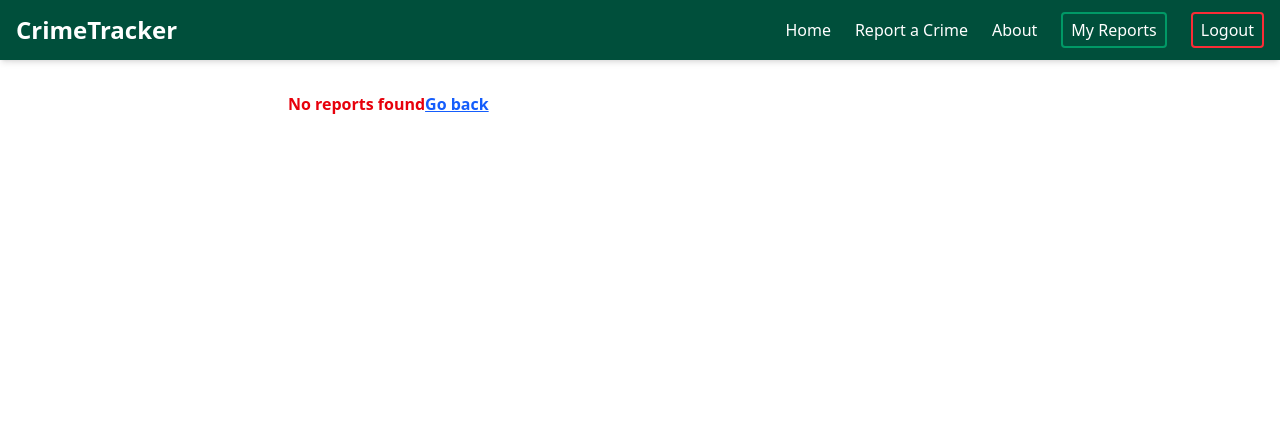
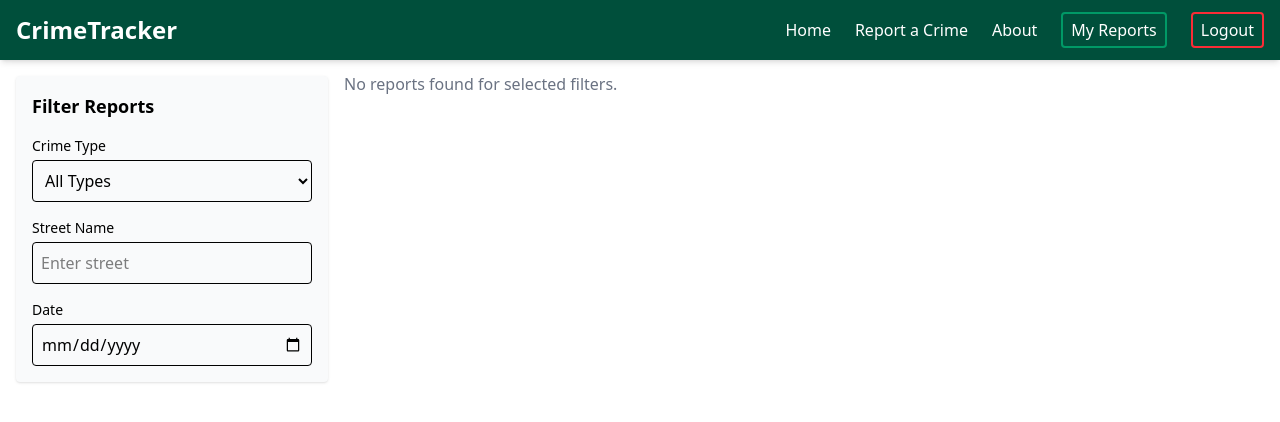
Before and after one commit to MdFahim85/Crime-Tracker, a React (Vite) app: page /my-reports in a window 1280 px wide. Shown: the top 422 px of the page. Built offline with nearby package versions, Linux system fonts and the light colour scheme.

Commit message:
Filter feature has been added

```diff
--- a/src/components/ReportForm.jsx
+++ b/src/components/ReportForm.jsx
@@ -14,6 +14,7 @@ function ReportForm({
 }) {
   const dispatch = useDispatch();
   const [crimeType, setCrimeType] = useState("");
+  const [date, setDate] = useState("");
   const crimeTypes = [
     "Theft",
     "Assault",
@@ -37,6 +38,7 @@ function ReportForm({
       crimeType,
       street,
       details,
+      date,
     };
 
     dispatch(addReport(report));
@@ -76,6 +78,18 @@ function ReportForm({
           ))}
         </select>
       </div>
+      <div className="mb-4">
+        <label className="block mb-1 text-sm font-medium text-gray-700">
+          Date of Crime
+        </label>
+        <input
+          type="date"
+          value={date}
+          onChange={(e) => setDate(e.target.value)}
+          className="w-full border p-2 rounded"
+          required
+        />
+      </div>
       <div>
         <label className="block font-semibold">Crime Details</label>
         <textarea
--- a/src/feature/reportSlice.js
+++ b/src/feature/reportSlice.js
@@ -23,6 +23,7 @@ const reportSlice = createSlice({
         street: action.payload.street,
         crimeType: action.payload.crimeType,
         details: action.payload.details,
+        date: action.payload.date,
       });
       localStorage.setItem("reports", JSON.stringify(state.reports));
     },
@@ -36,6 +37,7 @@ const reportSlice = createSlice({
         id.street = action.payload.street;
         id.crimeType = action.payload.crimeType;
         id.details = action.payload.details;
+        id.date = action.payload.date;
         localStorage.setItem("reports", JSON.stringify(state.reports));
       }
     },
--- a/src/pages/CrimeEdit.jsx
+++ b/src/pages/CrimeEdit.jsx
@@ -48,6 +48,7 @@ function CrimeEdit() {
   const [street, setStreet] = useState(report?.street || "");
   const [lat, setLat] = useState(report?.position.lat || 23.8103);
   const [lng, setLng] = useState(report?.position.lng || 90.4125);
+  const [date, setDate] = useState(report?.date || "");
 
   if (!report) {
     return (
@@ -65,11 +66,11 @@ function CrimeEdit() {
         street,
         crimeType,
         details,
+        date,
       })
     );
-
+    toast.success("Successfully Editted!");
     navigate(`/crime/${id}`);
-    toast.success("Successfully Editted!");
   }
 
   return (
@@ -115,6 +116,19 @@ function CrimeEdit() {
           />
         </div>
 
+        <div className="mb-4">
+          <label className="block mb-1 text-sm font-medium text-gray-700">
+            Date of Crime
+          </label>
+          <input
+            type="date"
+            value={date}
+            onChange={(e) => setDate(e.target.value)}
+            className="w-full border p-2 rounded"
+            required
+          />
+        </div>
+
         <div>
           <label className="block font-semibold mb-1">
             Select Location on Map:
@@ -122,6 +136,7 @@ function CrimeEdit() {
           <MapContainer
             center={[lat, lng]}
             zoom={15}
+            zoomControl={false}
             style={{ height: "300px", width: "100%" }}
             className="rounded"
           >
@@ -143,8 +158,10 @@ function CrimeEdit() {
               "px-4 py-2 border-2 text-emerald-600 border-emerald-600 rounded hover:bg-emerald-600 hover:text-white"
             }
             text={"Save Changes"}
+            onClick={() => handleEdit}
           />
           <Button
+            type={"button"}
             className={
               "block mt-2 md:mt-0 px-2 py-1 rounded border-2 text-red-500 border-red-500 hover:bg-red-500 hover:text-white"
             }
--- a/src/pages/CrimeReports.jsx
+++ b/src/pages/CrimeReports.jsx
@@ -1,77 +1,125 @@
 import { useSelector } from "react-redux";
-import { Link, useNavigate } from "react-router-dom";
+import { Link } from "react-router-dom";
+import { useState } from "react";
 import { MapContainer, TileLayer, Marker, Popup } from "react-leaflet";
-import L from "leaflet";
 import "leaflet/dist/leaflet.css";
-import Button from "../components/Button";
 
-delete L.Icon.Default.prototype._getIconUrl;
-L.Icon.Default.mergeOptions({
-  iconRetinaUrl:
-    "https://unpkg.com/leaflet@1.9.4/dist/images/marker-icon-2x.png",
-  iconUrl: "https://unpkg.com/leaflet@1.9.4/dist/images/marker-icon.png",
-  shadowUrl: "https://unpkg.com/leaflet@1.9.4/dist/images/marker-shadow.png",
-});
+function CrimeReports() {
+  const reports = useSelector((state) => state.report.reports);
+  const [filterType, setFilterType] = useState("");
+  const [filterStreet, setFilterStreet] = useState("");
+  const [filterDate, setFilterDate] = useState("");
 
-export default function CrimeReports() {
-  const allReports = useSelector((state) => state.report.reports);
-  const navigate = useNavigate();
-
-  if (!allReports.length) {
+  const filteredReports = reports.filter((r) => {
     return (
-      <div className="max-w-3xl mx-auto mt-15 p-4 space-y-6">
-        <div className="p-4 text-red-600 font-semibold">
-          No reports found
-          <Link to="/report" className="text-blue-600 underline">
-            Go back
-          </Link>
-        </div>
-      </div>
+      (filterType === "" || r.crimeType === filterType) &&
+      (filterStreet === "" ||
+        r.street.toLowerCase().includes(filterStreet.toLowerCase())) &&
+      (filterDate === "" || r.date === filterDate)
     );
-  }
-
-  const defaultCenter = { lat: 23.7806, lng: 90.4 };
+  });
 
   return (
-    <div className="max-w-6xl mx-auto mt-15 p-4 space-y-6">
-      <h2 className="text-2xl font-bold mb-4">All Crime Reports</h2>
+    <div className="flex flex-col md:flex-row h-full p-4 gap-4 max-w-7xl mx-auto">
+      <aside className="mt-15 md:w-1/4 w-full rounded p-4 shadow-sm bg-gray-50 h-fit">
+        <h2 className="text-lg font-semibold mb-4">Filter Reports</h2>
 
-      <MapContainer
-        center={[defaultCenter.lat, defaultCenter.lng]}
-        zoom={13}
-        scrollWheelZoom={true}
-        style={{ height: "400px", width: "100%" }}
-        className="rounded-md shadow-md"
-      >
-        <TileLayer url="https://{s}.tile.openstreetmap.org/{z}/{x}/{y}.png" />
-        {allReports.map((report) => (
-          <Marker
-            key={report.id}
-            position={[report.position.lat, report.position.lng]}
+        <div className="mb-4">
+          <label className="block text-sm mb-1">Crime Type</label>
+          <select
+            value={filterType}
+            onChange={(e) => setFilterType(e.target.value)}
+            className="w-full border p-2 rounded"
           >
-            <Popup>
-              {report.crimeType} - {report.street}
-            </Popup>
-          </Marker>
-        ))}
-      </MapContainer>
+            <option value="">All Types</option>
+            <option value="Robbery">Robbery</option>
+            <option value="Assault">Assault</option>
+            <option value="Theft">Theft</option>
+            <option value="Vandalism">Vandalism</option>
+            <option value="Other">Other</option>
+          </select>
+        </div>
 
-      <div className="grid grid-cols-1 md:grid-cols-2 lg:grid-cols-3 gap-4">
-        {allReports.map((report) => (
-          <div
-            key={report.id}
-            onClick={() => navigate(`/crime/${report.id}`)}
-            className="cursor-pointer border border-gray-200 shadow-sm rounded-lg p-4 hover:shadow-md hover:bg-gray-50 transition-all"
+        <div className="mb-4">
+          <label className="block text-sm mb-1">Street Name</label>
+          <input
+            type="text"
+            value={filterStreet}
+            onChange={(e) => setFilterStreet(e.target.value)}
+            placeholder="Enter street"
+            className="w-full border p-2 rounded"
+          />
+        </div>
+
+        <div>
+          <label className="block text-sm mb-1">Date</label>
+          <input
+            type="date"
+            value={filterDate}
+            onChange={(e) => setFilterDate(e.target.value)}
+            className="w-full border p-2 rounded"
+          />
+        </div>
+      </aside>
+
+      <main className="flex-1 space-y-6">
+        <h2 className="text-2xl font-semibold">Crime Reports</h2>
+
+        {filteredReports.length > 0 && (
+          <MapContainer
+            center={[
+              filteredReports[0].position.lat,
+              filteredReports[0].position.lng,
+            ]}
+            zoom={13}
+            zoomControl={false}
+            style={{ height: "400px", width: "100%" }}
           >
-            <h3 className="text-xl font-semibold text-blue-700">
-              {report.crimeType}
-            </h3>
-            <p className="text-gray-600 mt-1">
-              <strong>Street:</strong> {report.street}
+            <TileLayer url="https://{s}.tile.openstreetmap.org/{z}/{x}/{y}.png" />
+            {filteredReports.map((report) => (
+              <Marker key={report.id} position={report.position}>
+                <Popup>
+                  <strong>{report.crimeType}</strong>
+                  <br />
+                  {report.street}
+                  <br />
+                  {report.date}
+                </Popup>
+              </Marker>
+            ))}
+          </MapContainer>
+        )}
+        <ul className="space-y-4">
+          {filteredReports.length === 0 ? (
+            <p className="text-gray-500">
+              No reports found for selected filters.
             </p>
-          </div>
-        ))}
-      </div>
+          ) : (
+            filteredReports.map((report) => (
+              <li
+                key={report.id}
+                className="rounded p-4 bg-emerald-100 hover:bg-emerald-300 transition"
+              >
+                <Link to={`/crime/${report.id}`}>
+                  <div className="flex justify-between items-center">
+                    <div>
+                      <h3 className="font-semibold text-lg">
+                        {report.crimeType}
+                      </h3>
+                      <p className="text-gray-600">{report.street}</p>
+                      <p className="text-gray-500 text-sm">
+                        Date: {report.date}
+                      </p>
+                    </div>
+                  </div>
+                </Link>
+              </li>
+            ))
+          )}
+        </ul>
+      </main>
     </div>
   );
 }
+
+export default CrimeReports;
```
Also changed, not shown: src/pages/CrimeDetails.jsx (+14 -4 lines).
